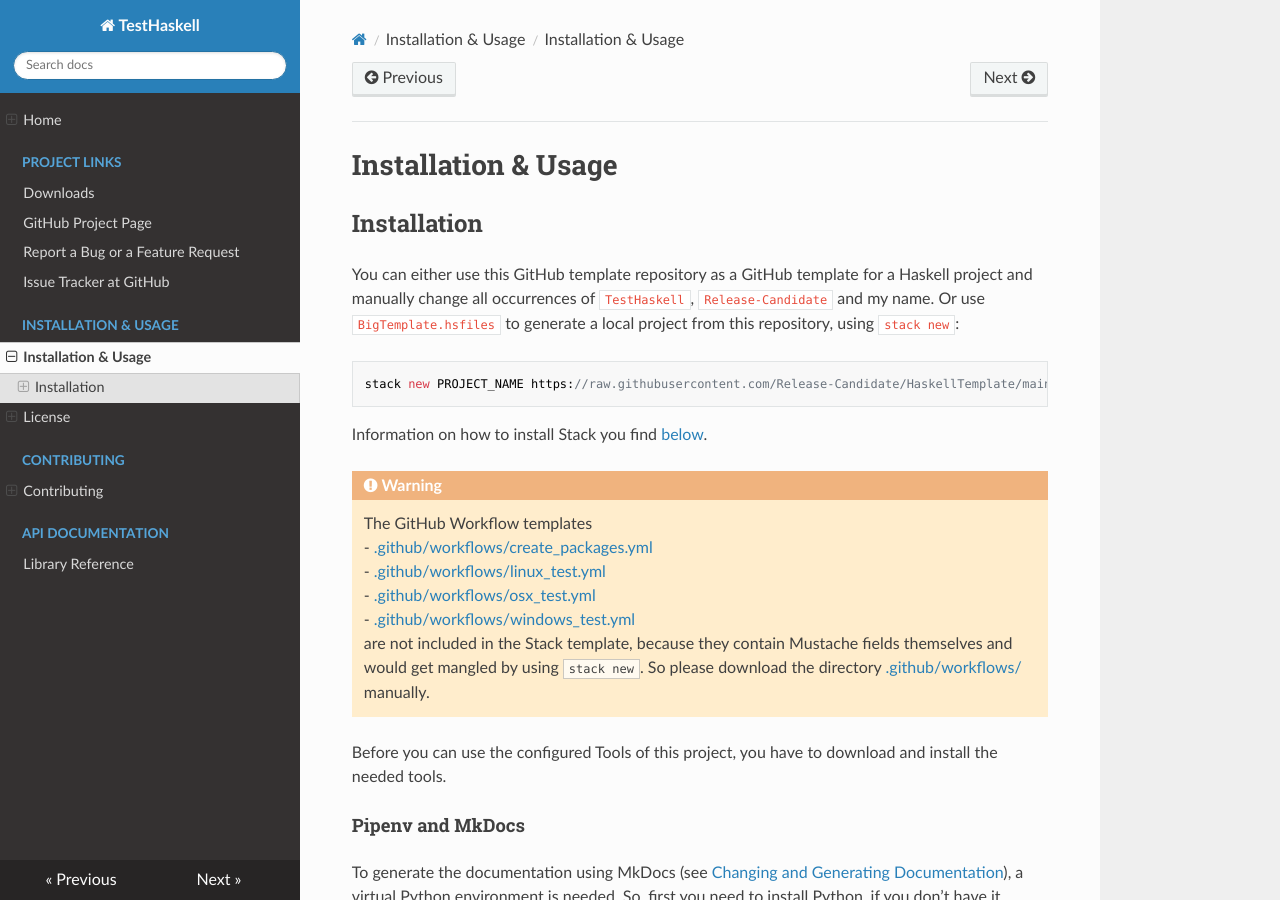
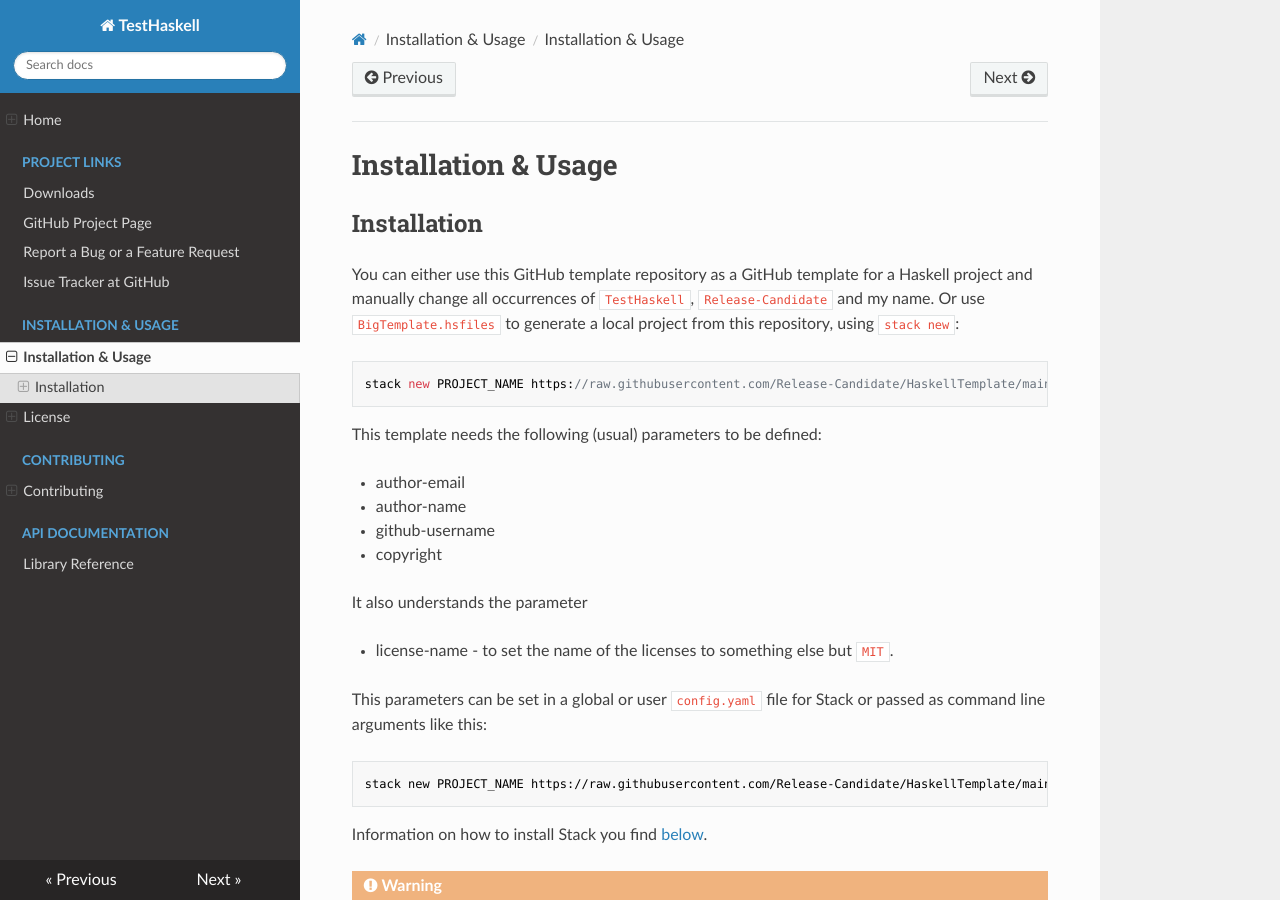
Before and after one commit to Release-Candidate/HaskellTemplate, an MkDocs documentation site: the page built from docs/usage.md, in a window 1280 px wide and 900 px high. Built offline with MkDocs 1.6.1, drawn with Linux system fonts in a browser that asks for light colours; nearby versions of some CDN libraries.

Commit message:
Add documentation

````diff
--- a/docs/usage.md
+++ b/docs/usage.md
@@ -6,6 +6,23 @@ You can either use this GitHub template repository as a GitHub template for a Ha
 
 ```shell
 stack new PROJECT_NAME https://raw.githubusercontent.com/Release-Candidate/HaskellTemplate/main/BigTemplate.hsfiles
+```
+
+This template needs the following (usual) parameters to be defined:
+
+- author-email
+- author-name
+- github-username
+- copyright
+
+It also understands the parameter
+
+- license-name - to set the name of the licenses to something else but `MIT`.
+
+This parameters can be set in a global or user `config.yaml` file for Stack or passed as command line arguments like this:
+
+```shell
+stack new PROJECT_NAME https://raw.githubusercontent.com/Release-Candidate/HaskellTemplate/main/BigTemplate.hsfiles -p "author-email:EMAIL" -p "author-name:NAME" -p "github-username:GITUSER" -p "license-name:BSD" -p "copyright:(C) ..."
 ```
 
 Information on how to install Stack you find [below](#haskell-stack).
````
Also changed, not shown: README.md (+2 -2 lines).
